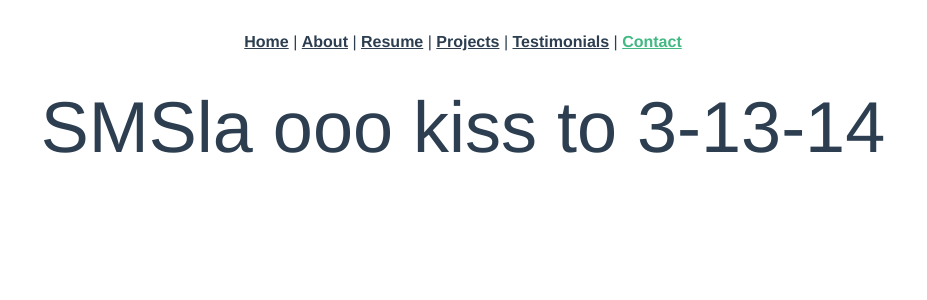
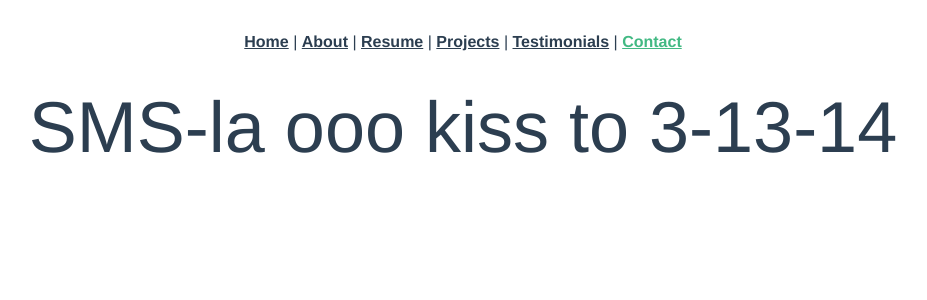
Before and after one commit to LuiV228/vue_portfolio-lt, a Vue app: page /contact in a window 1280 px wide. Shown: the top 300 px of the page, without its empty margins (177-1104 px from the left). Built offline with nearby package versions, Linux system fonts and the light colour scheme.

Commit message:
folderStructure updates

```diff
--- a/src/views/ContactView.vue
+++ b/src/views/ContactView.vue
@@ -1,7 +1,7 @@
 <template>
     <div class="container">
         <div class="row">
-            <h1 class="display-2">SMSla ooo kiss to 3-13-14</h1>
+            <h1 class="display-2">SMS-la ooo kiss to 3-13-14</h1>
         </div>
     </div>
 </template>
```
